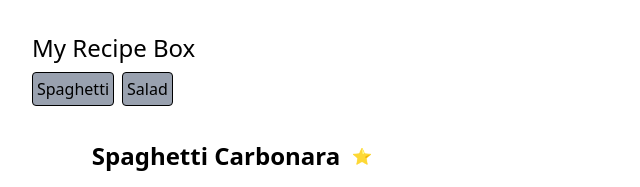
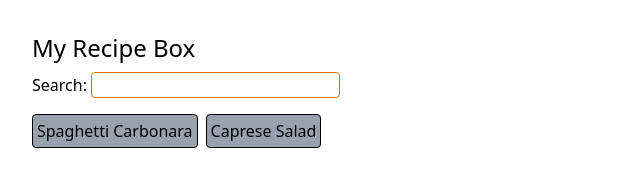
Before and after one commit to lucasfvera/tutorial-angular-w-mcp, an Angular app: page / in a window 1280 px wide. Shown: the top 187 px of the page, without its empty margins (0-640 px from the left). Built offline with nearby package versions, Linux system fonts and the light colour scheme.

Commit message:
Phase 4, Module 13

```diff
--- a/src/app/recipe-list/recipe-list.html
+++ b/src/app/recipe-list/recipe-list.html
@@ -1,9 +1,11 @@
 <h1 class="text-2xl mb-2">{{ title() }}</h1>
+<label for="search-recipe-term">Search: </label>
+<input id="search-recipe-term" type="text" [(ngModel)]="searchTerm" class="border border-amber-600 rounded mb-4 px-2">
 <div class="flex gap-2 mb-4">
+    @for(recipe of filteredRecipes(); track recipe.id){
     <button class="border rounded bg-gray-400 hover:bg-gray-500 cursor-pointer p-1"
-        (click)="handleRecipeClick(1)">Spaghetti</button>
-    <button class="border rounded bg-gray-400 hover:bg-gray-500 cursor-pointer p-1"
-        (click)="handleRecipeClick(2)">Salad</button>
+        (click)="handleRecipeClick(recipe.id)">{{ recipe.name }}</button>
+    }
 </div>
 
 <app-recipe-detail [recipe]="recipe()"></app-recipe-detail>
--- a/src/app/recipe-list/recipe-list.ts
+++ b/src/app/recipe-list/recipe-list.ts
@@ -1,18 +1,22 @@
 import { Component, computed, signal } from '@angular/core';
 import { RecipeModel } from '../models';
 import { MOCK_RECIPES } from '../mock-recipes';
-import { JsonPipe } from '@angular/common';
 import { RecipeDetail } from "../recipe-detail/recipe-detail";
+import { FormsModule } from '@angular/forms';
 
 @Component({
   selector: 'app-recipe-list',
-  imports: [JsonPipe, RecipeDetail],
+  imports: [RecipeDetail, FormsModule],
   templateUrl: './recipe-list.html',
   styleUrl: './recipe-list.css',
 })
 export class RecipeList {
   protected readonly title = signal<string>('My Recipe Box');
+  protected readonly allRecipes = signal<RecipeModel[]>(MOCK_RECIPES)
   protected readonly recipe = signal<RecipeModel>(MOCK_RECIPES[0])
+  protected readonly searchTerm = signal<string>("")
+
+  protected readonly filteredRecipes = computed<RecipeModel[]>(() => this.allRecipes().filter((r) => r.name.toLocaleLowerCase().includes(this.searchTerm().toLocaleLowerCase())))
 
   protected handleRecipeClick(recipeId: number): void {
     console.log("Recipe clicked!", recipeId)
```
